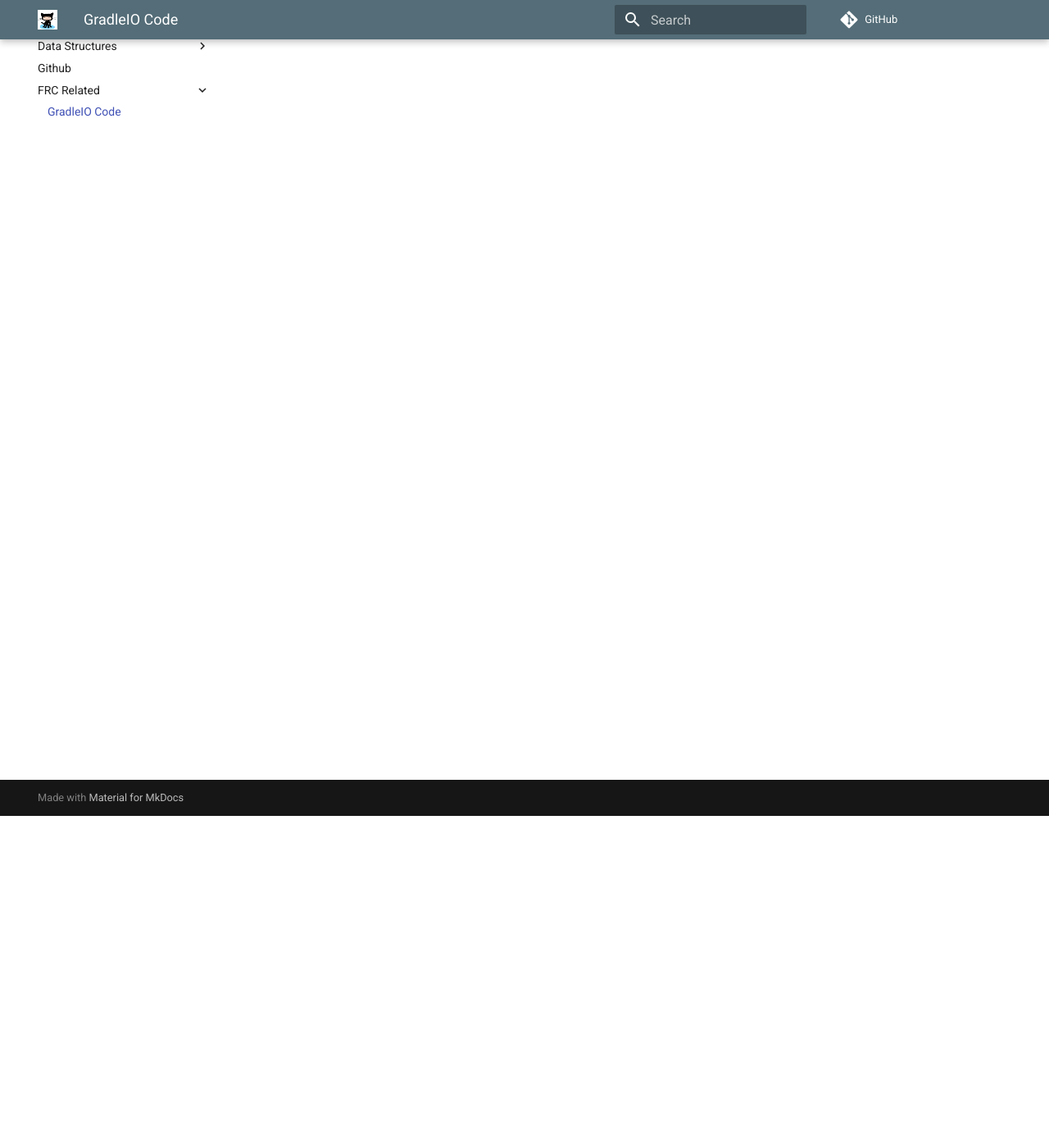
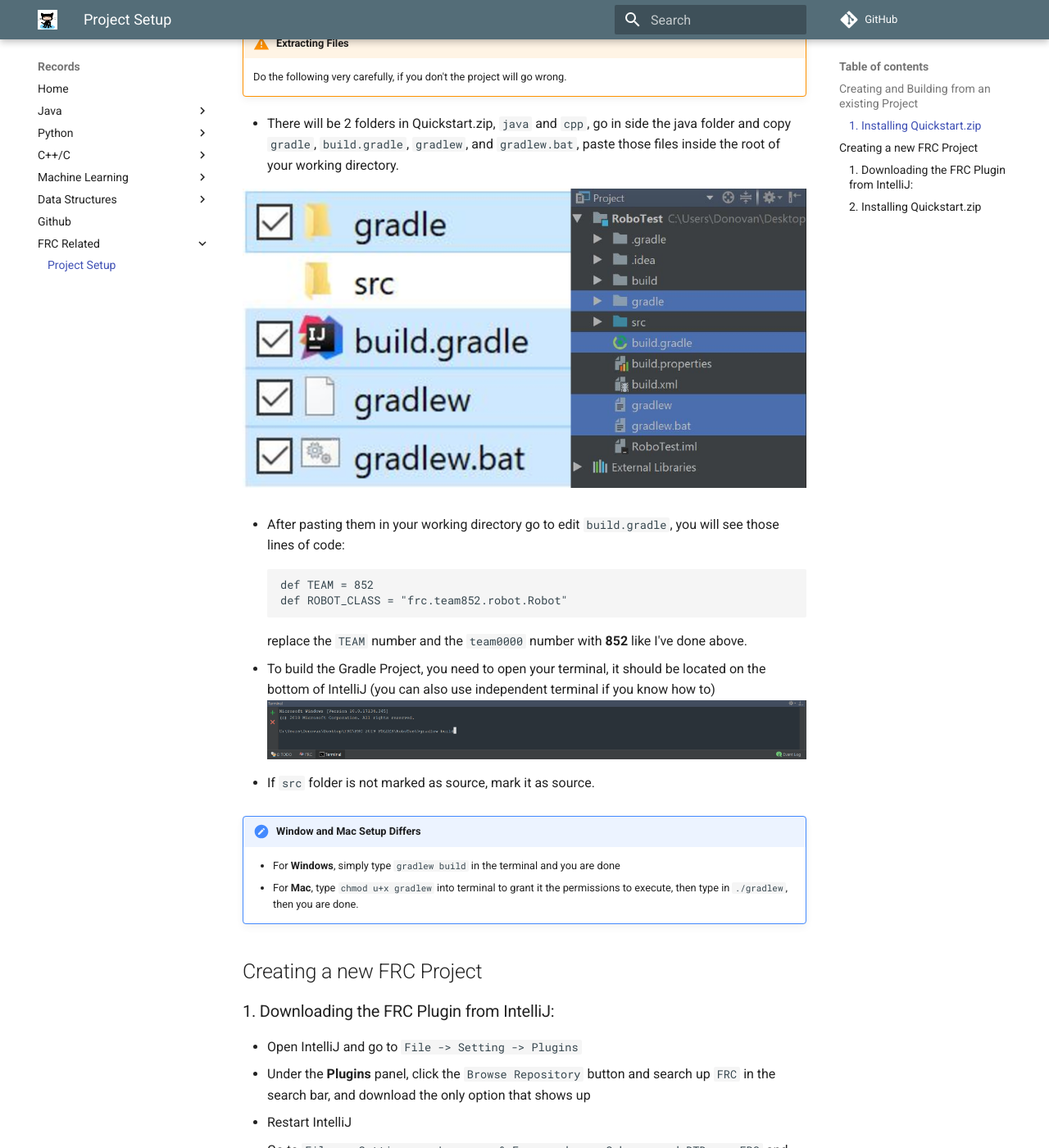
Before and after one commit to 20dzhong/20dzhong-mkdocs, an MkDocs documentation site: the page built from docs/gradleSetup.md, in a window 1280 px wide and 1400 px high, scrolled down 405 px. Shown: the whole window at 82% size. Built offline with MkDocs 1.6.1 and Material for MkDocs 9.7.7, drawn with Linux system fonts in a browser that asks for light colours; comment, search, counter and statistics services are not loaded; some of the changed text lies outside the part shown.

Commit message:
added gradle

````diff
--- a/docs/gradleSetup.md
+++ b/docs/gradleSetup.md
@@ -1,5 +1,73 @@
 # Setting up the GradleIO project
 
-## The Old Way:
 
-## The New Way with PlugIn:
+## Creating and Building from an existing Project
+* Clone the project and put it in a desired directory
+
+### 1. Installing Quickstart.zip
+* Go to [https://github.com/wpilibsuite/GradleRIO/blob/master/Quickstart.zip](https://github.com/wpilibsuite/GradleRIO/blob/master/Quickstart.zip) and install **Quickstart.zip**.
+* Unzip the file and put it in a folder.
+
+!!! warning "Extracting Files"
+    Do the following very carefully, if you don't the project will go wrong.
+
+* There will be 2 folders in Quickstart.zip, ``java`` and ``cpp``, go in side the java folder and copy ``gradle``, ``build.gradle``, ``gradlew``, and ``gradlew.bat``, paste those files
+inside the root of your working directory.
+
+![Example](./images/project_view.png)
+
+* After pasting them in your working directory go to edit ``build.gradle``, you will see those lines of code:
+```
+def TEAM = 852
+def ROBOT_CLASS = "frc.team852.robot.Robot"
+```
+replace the ``TEAM`` number and the ```team0000``` number with **852** like I've done above.
+
+* To build the Gradle Project, you need to open your terminal, it should be located on the bottom of IntelliJ (you can also use independent terminal if you know how to)
+![Terminal](./images/terminal.PNG)
+
+* If ``src`` folder is not marked as source, mark it as source.
+
+!!! note "Window and Mac Setup Differs"
+    * For **Windows**, simply type ``gradlew build`` in the terminal and you are done
+    * For **Mac**, type ``chmod u+x gradlew`` into terminal to grant it the permissions to execute, then type in ``./gradlew``, then you are done.
+
+
+## Creating a new FRC Project
+
+### 1. Downloading the FRC Plugin from IntelliJ:
+* Open IntelliJ and go to ``File -> Setting -> Plugins``
+* Under the **Plugins** panel, click the ``Browse Repository``
+button and search up ``FRC`` in the search bar, and download the only option that shows up
+* Restart IntelliJ
+* Go to ``File -> Settings -> Language & Frameworks -> Schemas and DTDs -> FRC`` and set the team name to **852**
+
+![Configur Team Number](./images/frc-settings-dialog-team-number-highlighted.png)
+
+### 2. Installing Quickstart.zip
+* Go to [https://github.com/wpilibsuite/GradleRIO/blob/master/Quickstart.zip](https://github.com/wpilibsuite/GradleRIO/blob/master/Quickstart.zip) and install **Quickstart.zip**.
+* Unzip the file and put it in a folder.
+
+!!! warning "Extracting Files"
+    Do the following very carefully, if you don't the project will go wrong.
+
+* There will be 2 folders in Quickstart.zip, ``java`` and ``cpp``, go in side the java folder and copy ``gradle``, ``build.gradle``, ``gradlew``, and ``gradlew.bat``, paste those files
+inside the root of your working directory.
+
+![Example](./images/project_view.png)
+
+* After pasting them in your working directory go to edit ``build.gradle``, you will see those lines of code:
+```
+def TEAM = 852
+def ROBOT_CLASS = "frc.team852.robot.Robot"
+```
+replace the ``TEAM`` number and the ```team0000``` number with **852** like I've done above.
+
+* To build the Gradle Project, you need to open your terminal, it should be located on the bottom of IntelliJ (you can also use independent terminal if you know how to)
+![Terminal](./images/terminal.PNG)
+
+* If ``src`` folder is not marked as source, mark it as source.
+
+!!! note "Window and Mac Setup Differs"
+    * For **Windows**, simply type ``gradlew build`` in the terminal and you are done
+    * For **Mac**, type ``chmod u+x gradlew`` into terminal to grant it the permissions to execute, then type in ``./gradlew``, then you are done.
--- a/mkdocs.yml
+++ b/mkdocs.yml
@@ -27,7 +27,7 @@ nav:
   - Github: git.md
 
   - FRC Related:
-      - GradleIO Code: gradleSetup.md
+      - Project Setup: gradleSetup.md
 
 theme:
   name: 'material'
````
Also changed, not shown: docs/index.md (+1 -0 lines), docs/images/frc-settings-dialog-team-number-highlighted.png (added), docs/images/project_view.png (added), docs/images/terminal.PNG (added).
